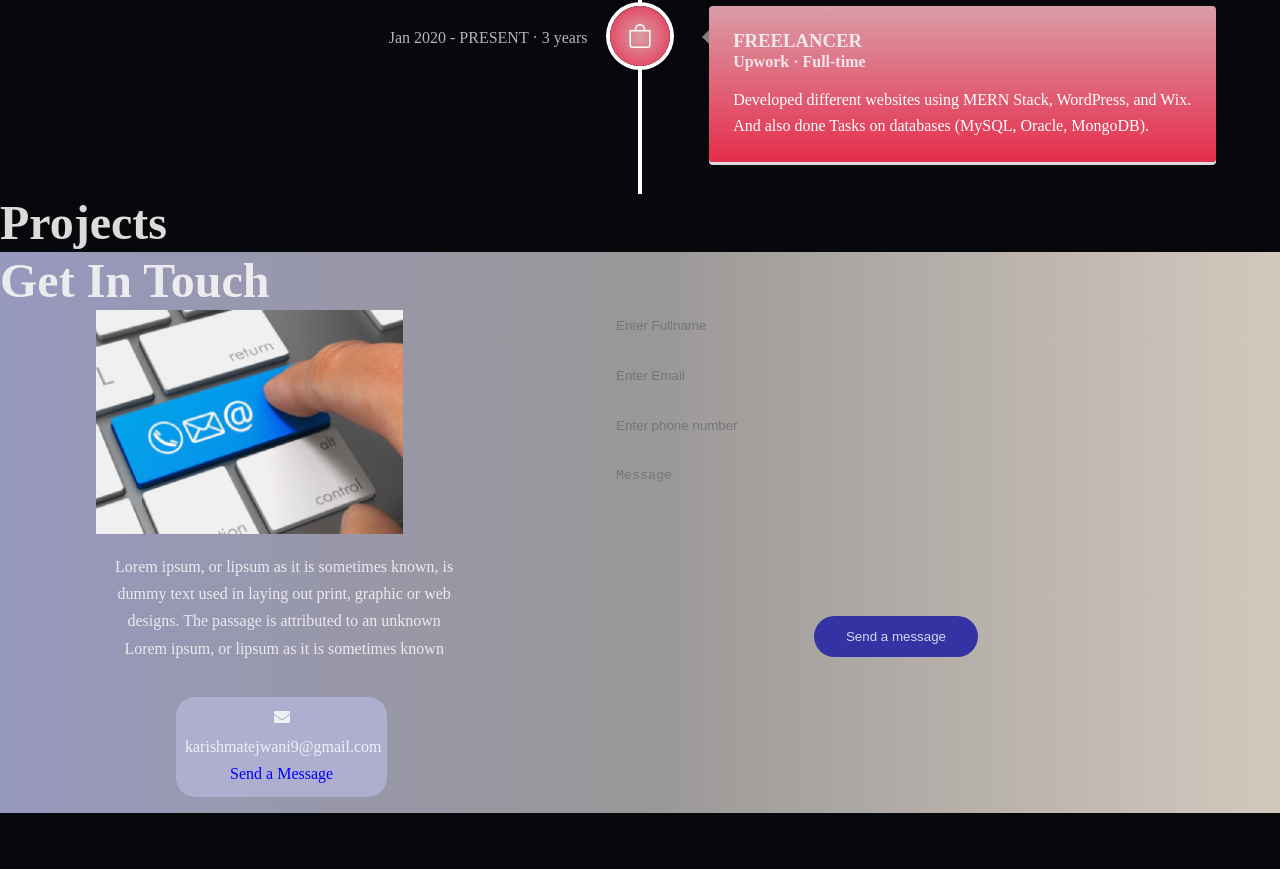
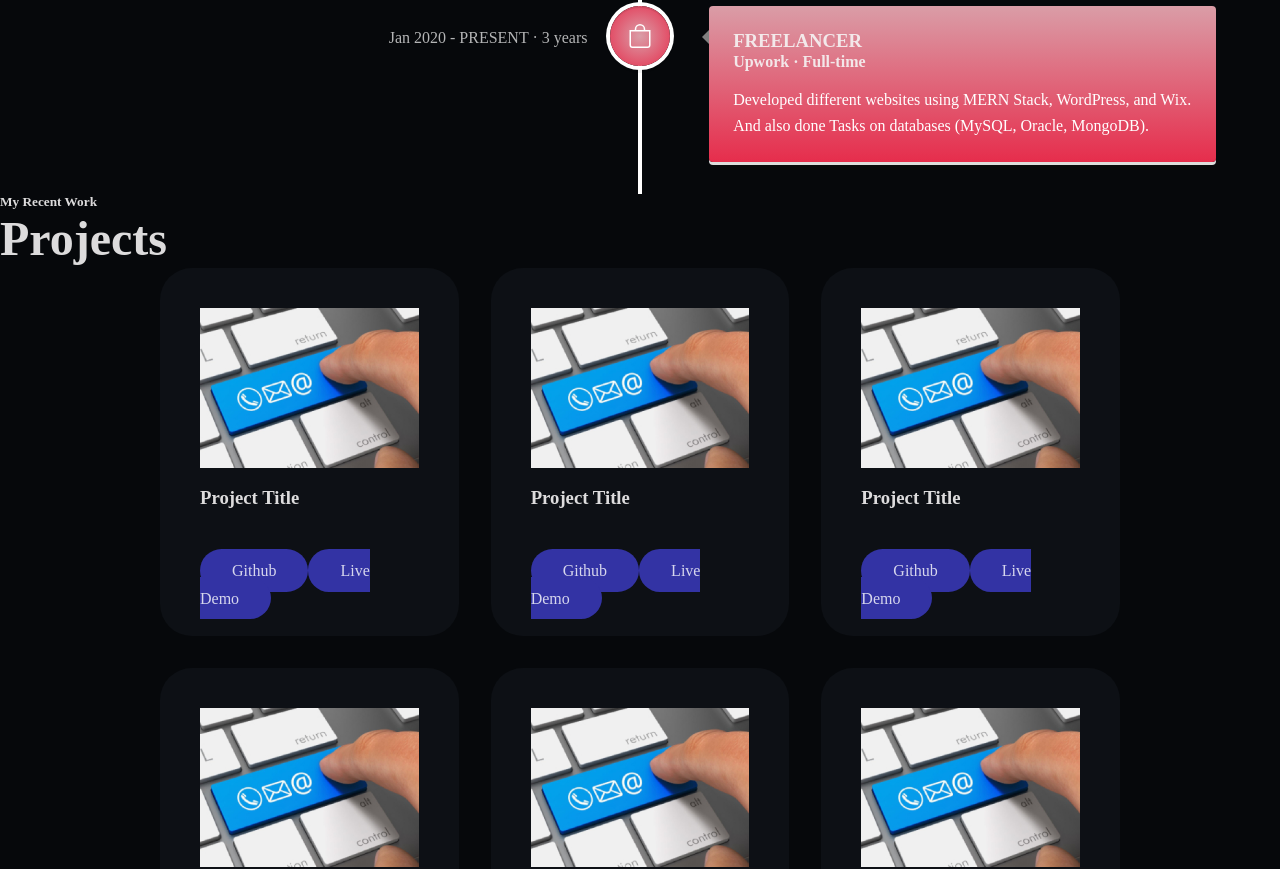
Before and after one commit to Karishma-tejwani/Portfolio, a React (Create React App) app: page / in a window 1280 px wide. Shown: the part 2961-3830 px from the top of the page. Before the commit the page ends 3774 px from the top, so only its background shows below. Built offline with nearby package versions, Linux system fonts and the light colour scheme; a web font is replaced by a local one.

Commit message:
Projects

```diff
--- a/src/components/Projects/Projects.jsx
+++ b/src/components/Projects/Projects.jsx
@@ -1,10 +1,78 @@
 import React from "react";
+import "../Projects/projects.css";
+import image1 from "../../assets/contact.jpg";
 
 function Projects() {
+  const data = [
+    {
+      id: 1,
+      image: image1,
+      title: "Project Title",
+      code: "https://github.com",
+      demo: "https://github.com",
+    },
+    {
+      id: 2,
+      image: image1,
+      title: "Project Title",
+      code: "https://github.com",
+      demo: "https://github.com",
+    },
+    {
+      id: 3,
+      image: image1,
+      title: "Project Title",
+      code: "https://github.com",
+      demo: "https://github.com",
+    },
+    {
+      id: 4,
+      image: image1,
+      title: "Project Title",
+      code: "https://github.com",
+      demo: "https://github.com",
+    },
+    {
+      id: 5,
+      image: image1,
+      title: "Project Title",
+      code: "https://github.com",
+      demo: "https://github.com",
+    },
+    {
+      id: 6,
+      image: image1,
+      title: "Project Title",
+      code: "https://github.com",
+      demo: "https://github.com",
+    },
+  ];
+
   return (
-    <>
+    <section id="portfolio">
+      <h5>My Recent Work</h5>
       <h1>Projects</h1>
-    </>
+      <div className="container project_container">
+        {data.map(({ id, image, title, code, demo }) => {
+          return (
+            <article key={id} className="project_item">
+              <div className="project_img">
+                <img src={image} alt="project" />
+              </div>
+              <h3>{title}</h3>
+              <div className="project_item_cta">
+                <a href={code} className="btn" target="_blank">
+                  Github
+                </a>
+                <a href={demo} className="btn" target="_blank">
+                  Live Demo
+                </a>
+              </div>
+            </article>
+          );
+        })}
+      </div>
+    </section>
   );
 }
 
--- a/src/components/Projects/projects.css
+++ b/src/components/Projects/projects.css
@@ -0,0 +1,42 @@
+.project_container{
+    display: grid;
+    grid-template-columns: repeat(3, 1fr);
+    gap: 2rem;
+}
+
+.project_item{
+    background: var(--color-bg-variant);
+    padding: 2.5rem;
+    border-radius: 2rem;
+    border: 1ps solid transparent;
+    transition: var(--transition);
+}
+
+.project_item:hover{
+    border-color: var(--color-primary-variant);
+    background: transparent;
+}
+
+.project_item h3{
+    margin: 1.2rem 0 2rem;
+}
+
+/* .project_item_cta{
+    display: flex;
+    gap: 1px;
+    margin-bottom: 0.1rem;
+} */
+
+@media screen and (max-width: 1024px){
+    .project_container{
+        grid-template-columns: 1fr 1fr;
+        gap: 1.2rem;
+    }
+}
+
+@media screen and (max-width: 600px){
+    .project_container{
+        grid-template-columns: 1fr;
+        gap: 1rem;
+    }
+}
```
